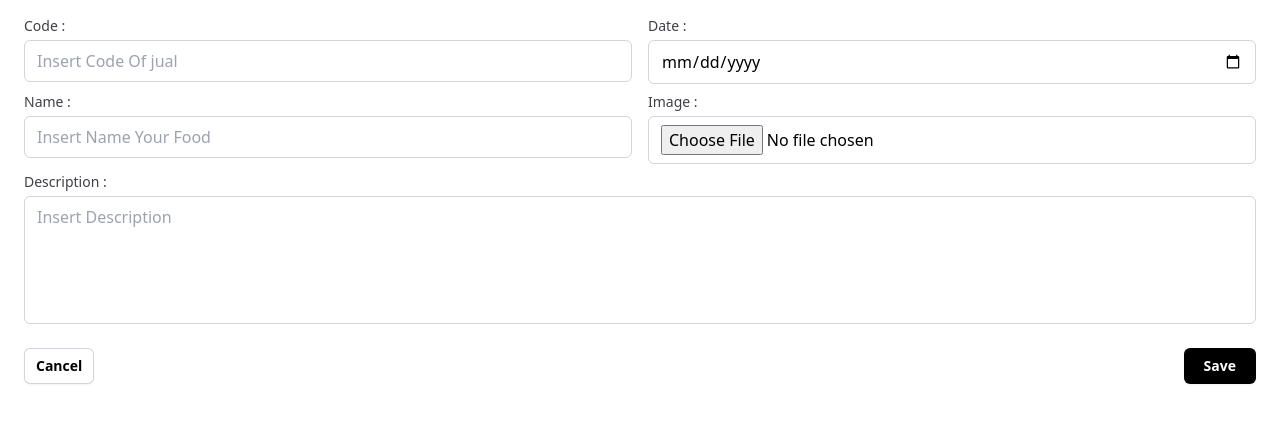
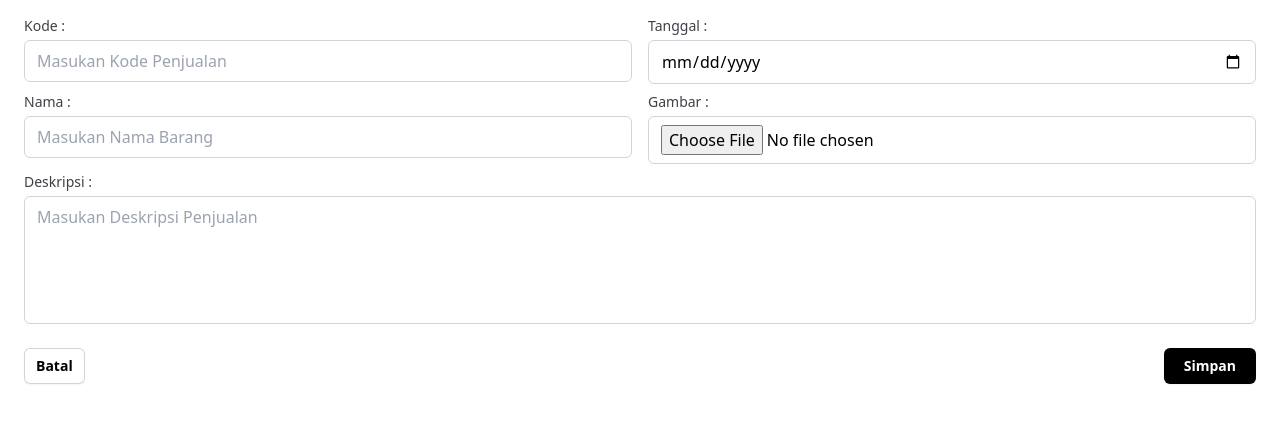
Before and after one commit to arthasasta/UAS, a Next.js app: page /AddPopUp in a window 1280 px wide. Shown: the top 422 px of the page. Built offline with nearby package versions, Linux system fonts and the light colour scheme.

Commit message:
Add files via upload

```diff
--- a/pages/AddPopUp.tsx
+++ b/pages/AddPopUp.tsx
@@ -15,14 +15,14 @@ const AddPopUp = ({ handleSubmitAdd, onClose }) => {
             htmlFor="code"
             className="text-sm font-medium text-zinc-700 mb-1"
           >
-            Code :
+            Kode :
           </label>
           <input
             type="text"
             id="nim"
             name="nim"
             className="border border-gray-300 rounded-md py-2 px-3 focus:outline-none focus:ring-1 focus:ring-black"
-            placeholder="Insert Code Of jual"
+            placeholder="Masukan Kode Penjualan"
           />
         </div>
         <div className="w-1/2 flex flex-col mb-2 px-2">
@@ -30,7 +30,7 @@ const AddPopUp = ({ handleSubmitAdd, onClose }) => {
             htmlFor="date"
             className="text-sm font-medium text-zinc-700 mb-1"
           >
-            Date :
+            Tanggal :
           </label>
           <input
             type="date"
@@ -46,14 +46,14 @@ const AddPopUp = ({ handleSubmitAdd, onClose }) => {
             htmlFor="name"
             className="text-sm font-medium text-zinc-700 mb-1"
           >
-            Name :
+            Nama :
           </label>
           <input
             type="text"
             id="nama"
             name="nama"
             className="border border-gray-300 rounded-md py-2 px-3 focus:outline-none focus:ring-1 focus:ring-black"
-            placeholder="Insert Name Your Food"
+            placeholder="Masukan Nama Barang"
           />
         </div>
         <div className="w-1/2 flex flex-col mb-2 px-2">
@@ -61,7 +61,7 @@ const AddPopUp = ({ handleSubmitAdd, onClose }) => {
             htmlFor="image"
             className="text-sm font-medium text-zinc-700 mb-1"
           >
-            Image :
+            Gambar :
           </label>
           <input
             type="file"
@@ -74,13 +74,13 @@ const AddPopUp = ({ handleSubmitAdd, onClose }) => {
             htmlFor="description"
             className="text-sm font-medium text-zinc-700 mb-1"
           >
-            Description :
+            Deskripsi :
           </label>
           <textarea
             id="address"
             name="alamat"
             className="border border-gray-300 rounded-md py-2 px-3 h-32 resize-none focus:outline-none focus:ring-1 focus:ring-black"
-            placeholder="Insert Description"
+            placeholder="Masukan Deskripsi Penjualan"
           ></textarea>
         </div>
       </div>
@@ -90,13 +90,13 @@ const AddPopUp = ({ handleSubmitAdd, onClose }) => {
           className="inline-flex justify-center rounded-md bg-white px-3 py-2 text-sm font-semibold text-zinc shadow-sm ring-1 ring-inset ring-gray-300 hover:bg-gray-50 sm:mt-0 sm:w-auto"
           onClick={onClose}
         >
-          Cancel
+          Batal
         </button>
         <button
           type="submit"
           className="inline-flex justify-center rounded-md bg-black px-5 py-2 text-sm font-semibold text-white shadow-sm hover:bg-zinc-600 focus:ring-2 focus:ring-black focus:outline-none sm:ml-3 sm:w-auto"
         >
-          Save
+          Simpan
         </button>
       </div>
     </form>
--- a/pages/EditPopUp.tsx
+++ b/pages/EditPopUp.tsx
@@ -9,7 +9,7 @@ const EditPopUp = ({ editData, handleSubmitEdit, onClose }) => {
             htmlFor="code"
             className="text-sm font-medium text-zinc-700 mb-1"
           >
-            Code :
+            Kode :
           </label>
           <input
             type="text"
@@ -17,7 +17,7 @@ const EditPopUp = ({ editData, handleSubmitEdit, onClose }) => {
             name="nim"
             defaultValue={editData.nim}
             className="border border-gray-300 rounded-md py-2 px-3 focus:outline-none focus:ring-1 focus:ring-black"
-            placeholder="Insert Code Of jual"
+            placeholder="Masukan Kode Penjualan"
             disabled
           />
         </div>
@@ -26,7 +26,7 @@ const EditPopUp = ({ editData, handleSubmitEdit, onClose }) => {
             htmlFor="date"
             className="text-sm font-medium text-zinc-700 mb-1"
           >
-            Date :
+            Tanggal :
           </label>
           <input
             type="date"
@@ -35,7 +35,7 @@ const EditPopUp = ({ editData, handleSubmitEdit, onClose }) => {
             min="1970-01-01"
             max="2025-12-31"
             className="border border-gray-300 rounded-md py-2 px-3 focus:outline-none focus:ring-1 focus:ring-black"
-            placeholder="Insert Name jual"
+            placeholder="Masukan Nama Barang"
           />
         </div>
         <div className="w-1/2 flex flex-col mb-2 px-2">
@@ -43,7 +43,7 @@ const EditPopUp = ({ editData, handleSubmitEdit, onClose }) => {
             htmlFor="name"
             className="text-sm font-medium text-zinc-700 mb-1"
           >
-            Name :
+            Nama :
           </label>
           <input
             type="text"
@@ -59,7 +59,7 @@ const EditPopUp = ({ editData, handleSubmitEdit, onClose }) => {
             htmlFor="image"
             className="text-sm font-medium text-zinc-700 mb-1"
           >
-            Image :
+            Gambar :
           </label>
           <input
             type="file"
@@ -73,14 +73,14 @@ const EditPopUp = ({ editData, handleSubmitEdit, onClose }) => {
             htmlFor="description"
             className="text-sm font-medium text-zinc-700 mb-1"
           >
-            Description :
+            Deskripsi :
           </label>
           <textarea
             id="address"
             name="alamat"
             defaultValue={editData.alamat}
             className="border border-gray-300 rounded-md py-2 px-3 h-32 resize-none focus:outline-none focus:ring-1 focus:ring-black"
-            placeholder="Insert Description"
+            placeholder="Masukan Deskripsi Penjualan"
           ></textarea>
         </div>
       </div>
@@ -90,13 +90,13 @@ const EditPopUp = ({ editData, handleSubmitEdit, onClose }) => {
           className="inline-flex justify-center rounded-md bg-white px-3 py-2 text-sm font-semibold text-zinc shadow-sm ring-1 ring-inset ring-gray-300 hover:bg-gray-50 sm:mt-0 sm:w-auto"
           onClick={onClose}
         >
-          Cancel
+          Batal
         </button>
         <button
           type="submit"
           className="inline-flex justify-center rounded-md bg-black px-5 py-2 text-sm font-semibold text-white shadow-sm hover:bg-zinc-600 focus:ring-2 focus:ring-black focus:outline-none sm:ml-3 sm:w-auto"
         >
-          Save
+          Simpan
         </button>
       </div>
     </form>
--- a/pages/jual.tsx
+++ b/pages/jual.tsx
@@ -231,7 +231,7 @@ const Produk = () => {
       <Footer />
       {/* ADD */}
       <Modal
-        title="New Produk"
+        title="Barang Baru"
         open={showAddModal}
         onClose={() => setShowAddModal(false)}
       >
```
